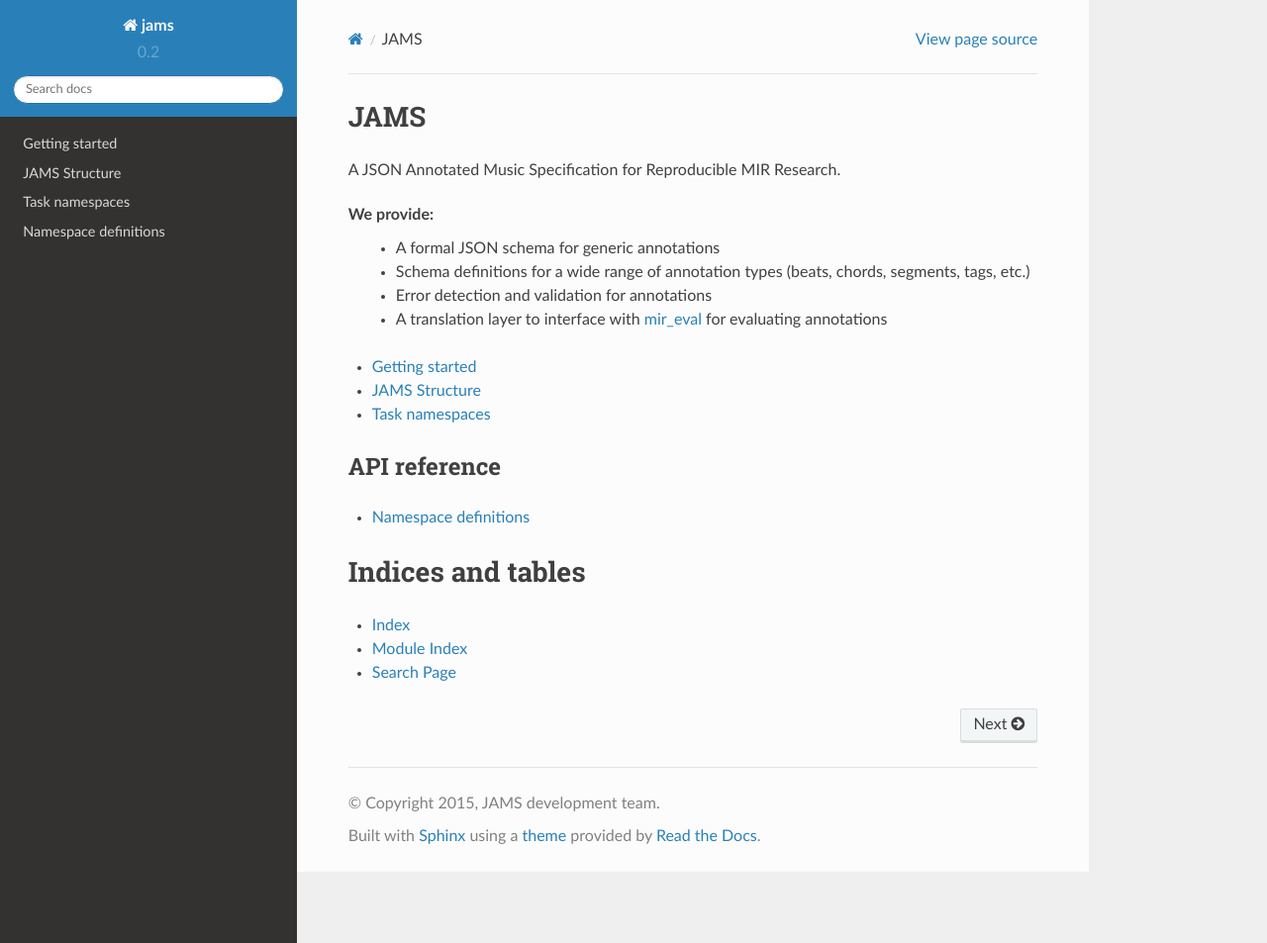
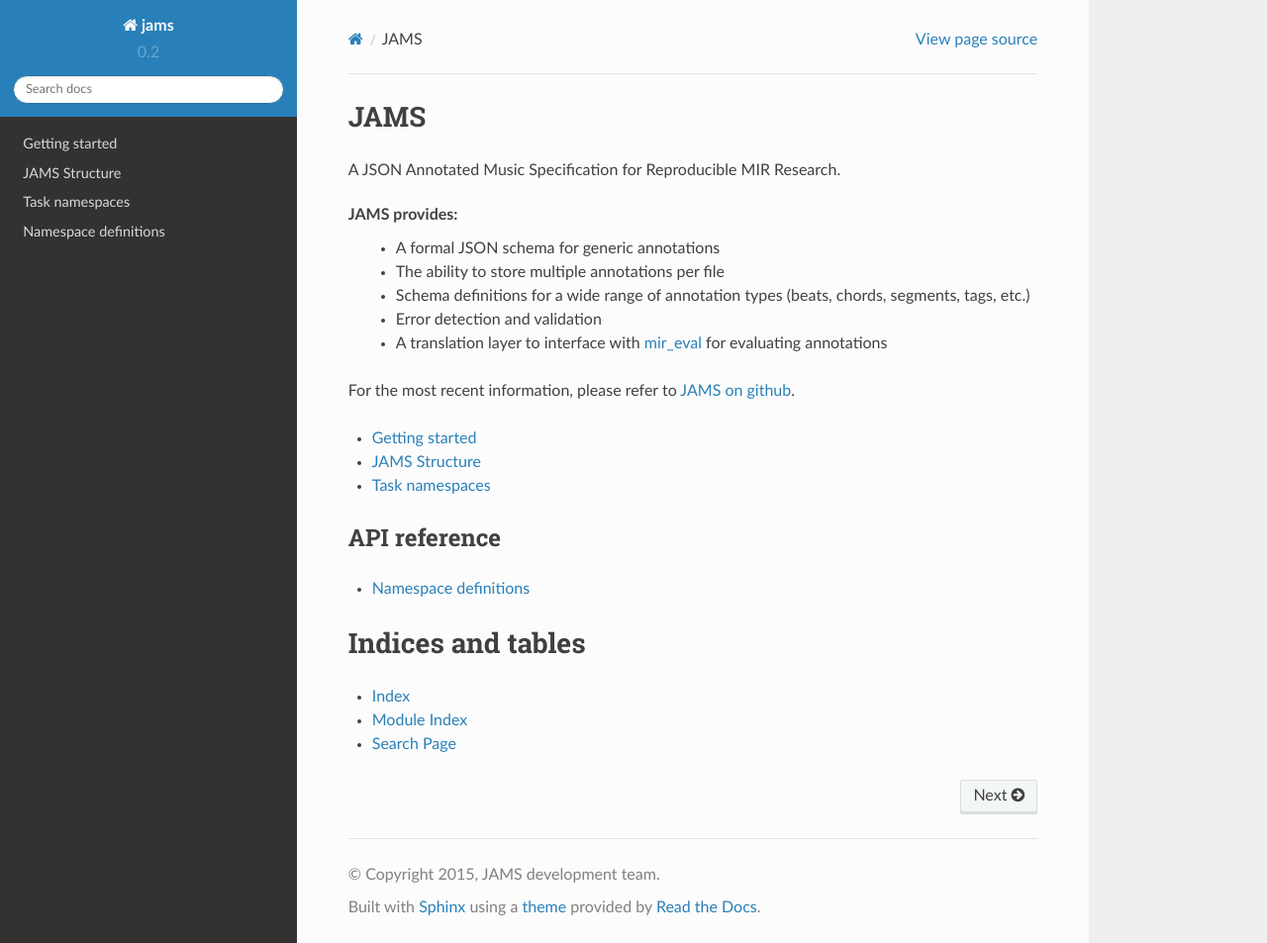
Before and after one commit to marl/jams, a Sphinx documentation site: the page built from docs/index.rst, in a window 1280 px wide and 953 px high. Shown: the whole window at 99% size. Built offline with Sphinx 7.4.7 and the Read the Docs theme 2.0.0, drawn with Linux system fonts in a browser that asks for light colours.

Commit message:
adding github links to docs

```diff
--- a/docs/index.rst
+++ b/docs/index.rst
@@ -7,11 +7,14 @@ JAMS
 ====
 A JSON Annotated Music Specification for Reproducible MIR Research.
 
-We provide:
+JAMS provides:
     * A formal JSON schema for generic annotations
+    * The ability to store multiple annotations per file
     * Schema definitions for a wide range of annotation types (beats, chords, segments, tags, etc.)
-    * Error detection and validation for annotations
+    * Error detection and validation
     * A translation layer to interface with `mir_eval <https://craffel.github.io/mir_eval>`_ for evaluating annotations
+
+For the most recent information, please refer to `JAMS on github <https://github.com/marl/jams>`_.
 
 .. toctree::
     :maxdepth: 1
```
Also changed, not shown: README.md (+1 -0 lines).
